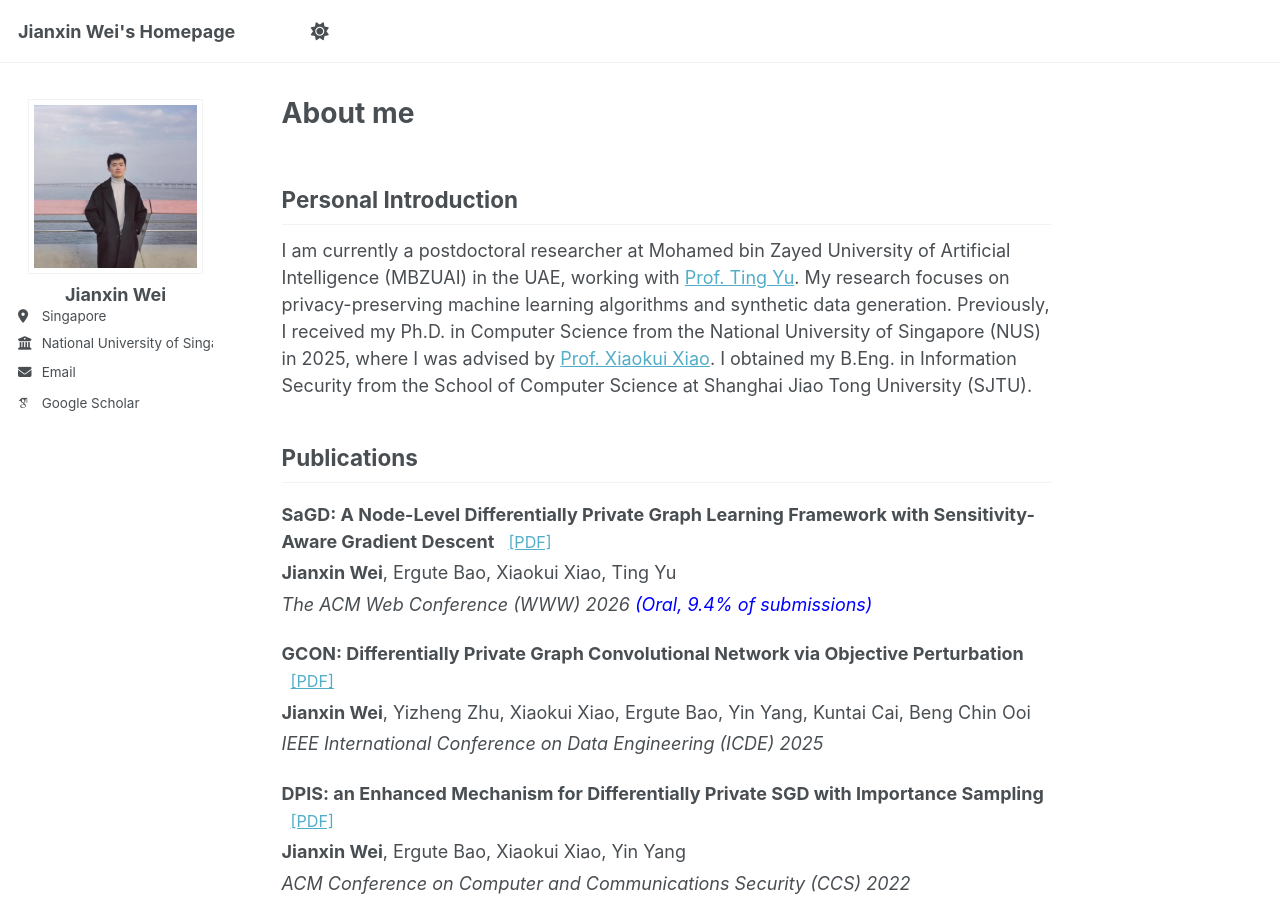
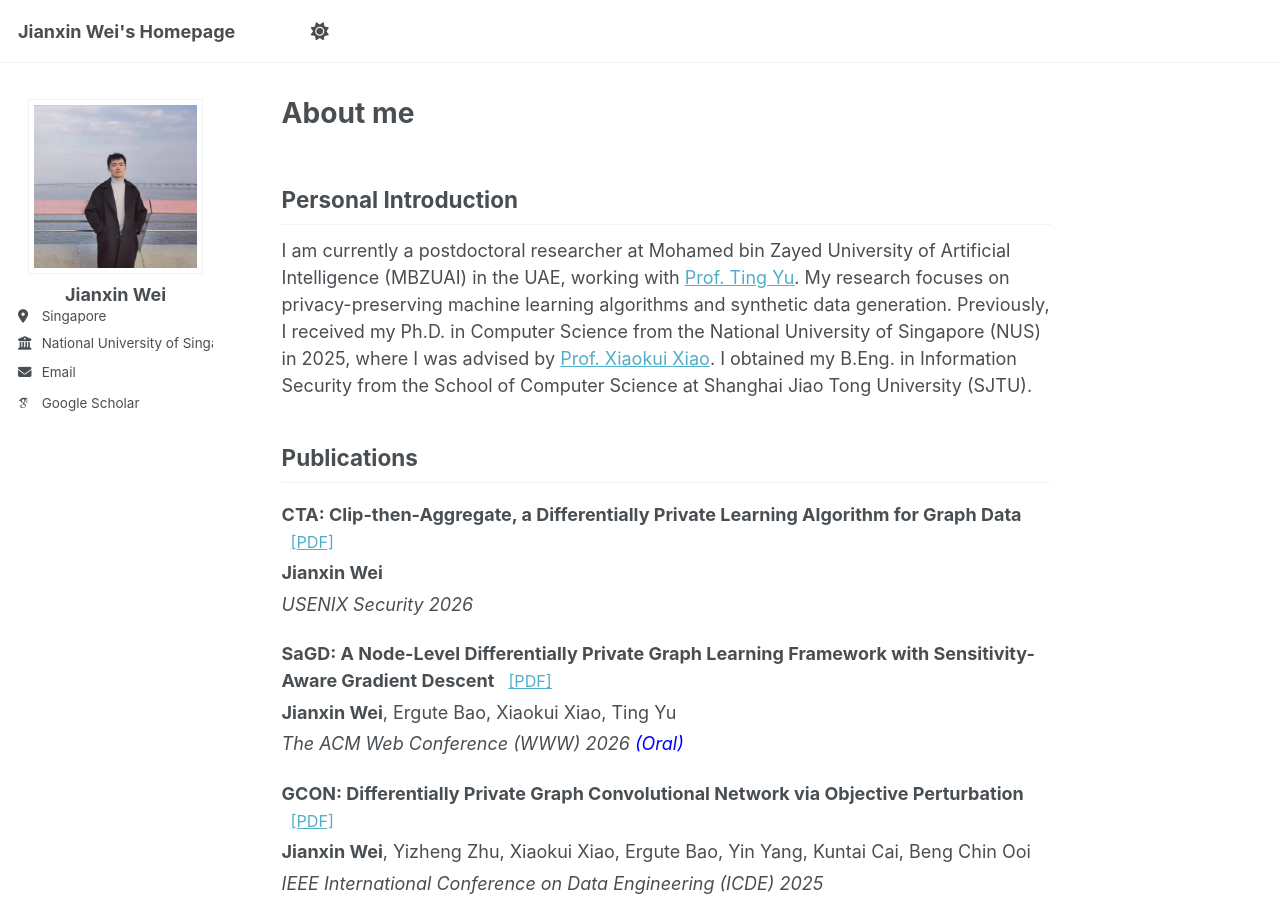
Before and after one commit to JianxinWei/jianxinwei.github.io, a Jekyll site: the page built from _pages/about.md, in a window 1280 px wide and 900 px high. Built offline with Jekyll 4.4.1, drawn with Linux system fonts in a browser that asks for light colours; some web fonts are replaced; a script that is not in the unit is left out.

Commit message:
Update about.md

```diff
--- a/_pages/about.md
+++ b/_pages/about.md
@@ -17,9 +17,14 @@ I am currently a postdoctoral researcher at Mohamed bin Zayed University of Arti
 
 <ul class="publication-list" style="list-style:none; padding-left:0;">
   <li style="margin-bottom:1.25rem;">
+    <strong>CTA: Clip-then-Aggregate, a Differentially Private Learning Algorithm for Graph Data</strong> <a href="https://github.com/JianxinWei/SaGD" target="_blank" style="margin-left:0.5rem; font-size:0.9em;">[PDF]</a><br>
+    <span style="display:block; margin-top:0.25rem;"><strong>Jianxin Wei</strong></span>
+    <em style="display:block; margin-top:0.25rem;">USENIX Security 2026 </em>
+  </li>
+  <li style="margin-bottom:1.25rem;">
     <strong>SaGD: A Node-Level Differentially Private Graph Learning Framework with Sensitivity-Aware Gradient Descent</strong> <a href="https://github.com/JianxinWei/SaGD" target="_blank" style="margin-left:0.5rem; font-size:0.9em;">[PDF]</a><br>
     <span style="display:block; margin-top:0.25rem;"><strong>Jianxin Wei</strong>, Ergute Bao, Xiaokui Xiao, Ting Yu</span>
-    <em style="display:block; margin-top:0.25rem;">The ACM Web Conference (WWW) 2026 <span style="color:blue;">(Oral, 9.4% of submissions)</span></em>
+    <em style="display:block; margin-top:0.25rem;">The ACM Web Conference (WWW) 2026 <span style="color:blue;">(Oral)</span></em>
   </li>
   <li style="margin-bottom:1.25rem;">
     <strong>GCON: Differentially Private Graph Convolutional Network via Objective Perturbation</strong> <a href="https://doi.ieeecomputersociety.org/10.1109/ICDE65448.2025.00189" target="_blank" style="margin-left:0.5rem; font-size:0.9em;">[PDF]</a><br>
```
